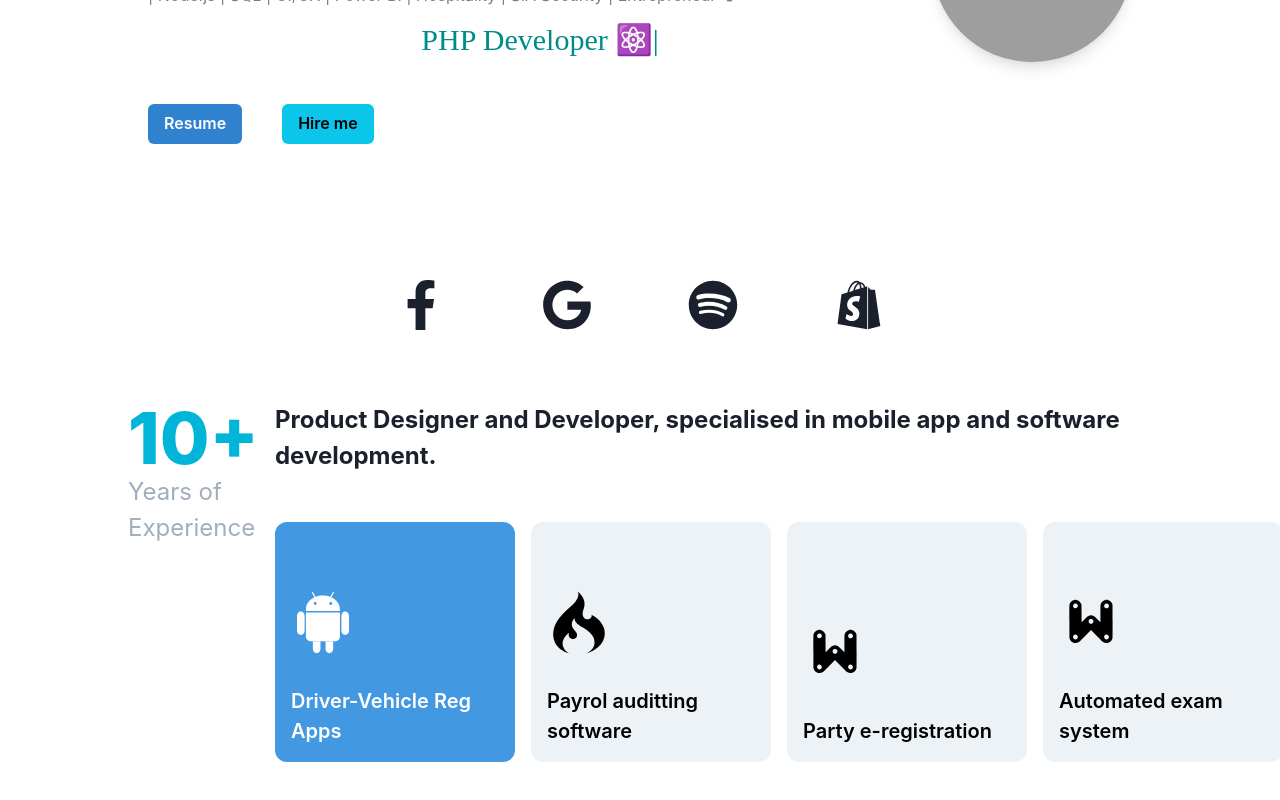
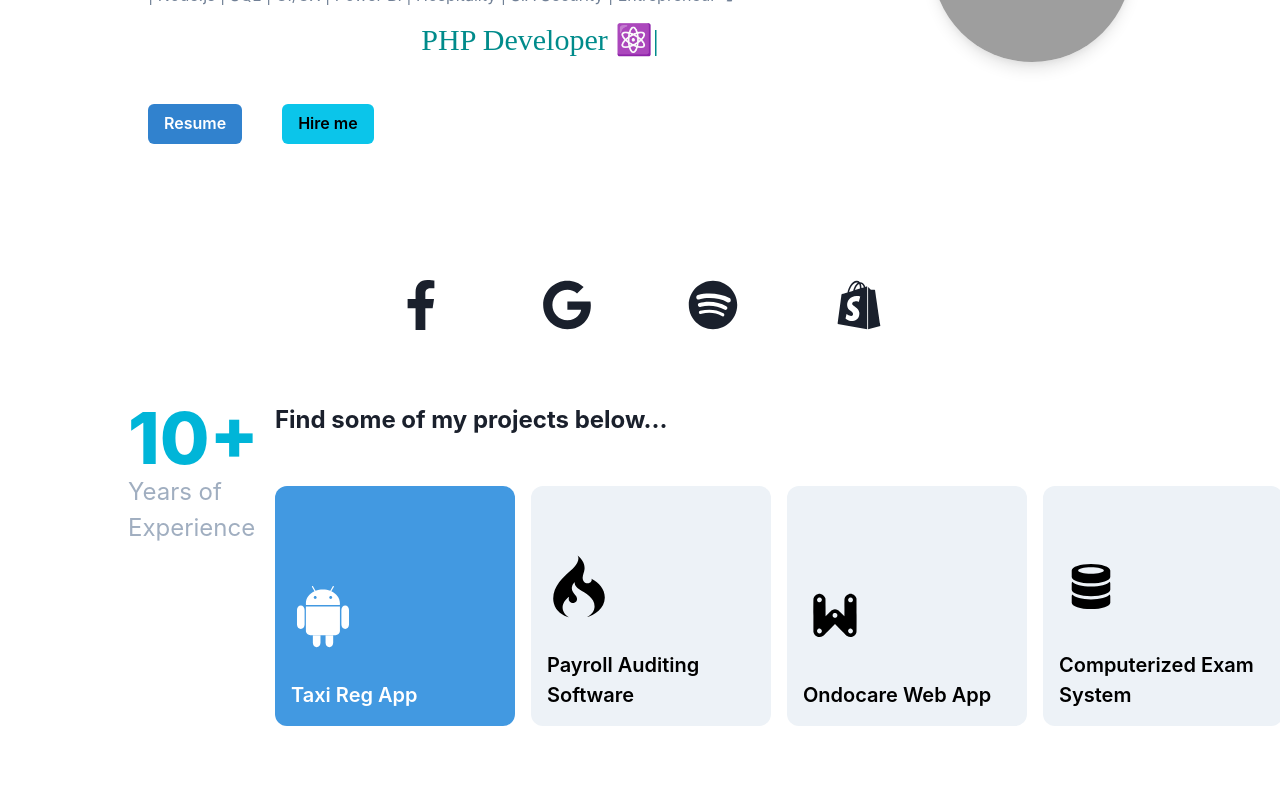
Before and after one commit to dhetex/portfolio, a React (Create React App) app: page / in a window 1280 px wide. Shown: the part 440-1240 px from the top of the page. Built offline with nearby package versions, Linux system fonts and the light colour scheme; grey boxes are pictures that could not be loaded.

Commit message:
Update Profile.js

```diff
--- a/src/components/Profile.js
+++ b/src/components/Profile.js
@@ -2,7 +2,7 @@ import React from "react";
 import { useMediaQuery } from "@chakra-ui/media-query";
 import { Box, Flex, Heading, Text } from "@chakra-ui/layout";
 import Icon from "@chakra-ui/icon";
-import { DiCodeigniter, DiAndroid, DiWebplatform } from "react-icons/di";
+import { DiCodeigniter, DiAndroid, DiWebplatform, DiDatabase } from "react-icons/di";
 
 function Profile() {
   const [isNotSmallerScreen] = useMediaQuery("(min-width:600px)");
@@ -23,8 +23,7 @@ function Profile() {
       </Box>
       <Box alignSelf="left" px="2" py="16">
         <Text fontWeight="bold" fontSize="2xl">
-          Product Designer and Developer, specialised in mobile app and software
-          development.
+          Find some of my projects below...
         </Text>
         <Flex direction={isNotSmallerScreen ? "row" : "column"} mt={8}>
           <Flex
@@ -38,7 +37,7 @@ function Profile() {
           >
             <Icon color="white" p="4" as={DiAndroid} w="24" h="24" />
             <Text color="white" p="4" fontSize="xl" fontWeight="semibold">
-              <a href="https://ondotaxi.xyz">Driver-Vehicle Reg Apps</a>
+              <a href="https://bit.ly/3vMCNKm">Taxi Reg App</a>
             </Text>
           </Flex>
           <Flex
@@ -54,7 +53,9 @@ function Profile() {
           >
             <Icon color="black" p="4" as={DiCodeigniter} w="24" h="24" />
             <Text color="black" p="4" fontSize="xl" fontWeight="semibold">
-              Payrol auditting software
+
+            <a href="https://bit.ly/435DQ2Q">Payroll Auditing Software</a>
+
             </Text>
           </Flex>
           <Flex
@@ -70,7 +71,7 @@ function Profile() {
           >
             <Icon as={DiWebplatform} p="4" w="24" h="24" color="black" />
             <Text color="black" p="4" fontSize="xl" fontWeight="semibold">
-              <a href="https://apcapp.ondotaxi.xyz/">Party e-registration</a>
+            <a href="https://ondocares.com/">Ondocare Web App</a>
             </Text>
           </Flex>
           <Flex
@@ -84,9 +85,9 @@ function Profile() {
             justify="flex-end"
             _hover={{ bg: "green.400" }}
           >
-            <Icon as={DiWebplatform} p="4" w="24" h="24" color="black" />
+            <Icon as={DiDatabase } p="4" w="24" h="24" color="black" />
             <Text color="black" p="4" fontSize="xl" fontWeight="semibold">
-              Automated exam system
+            <a href="https://bit.ly/3Ssefza">Computerized Exam System</a>
             </Text>
           </Flex>
         </Flex>
```
